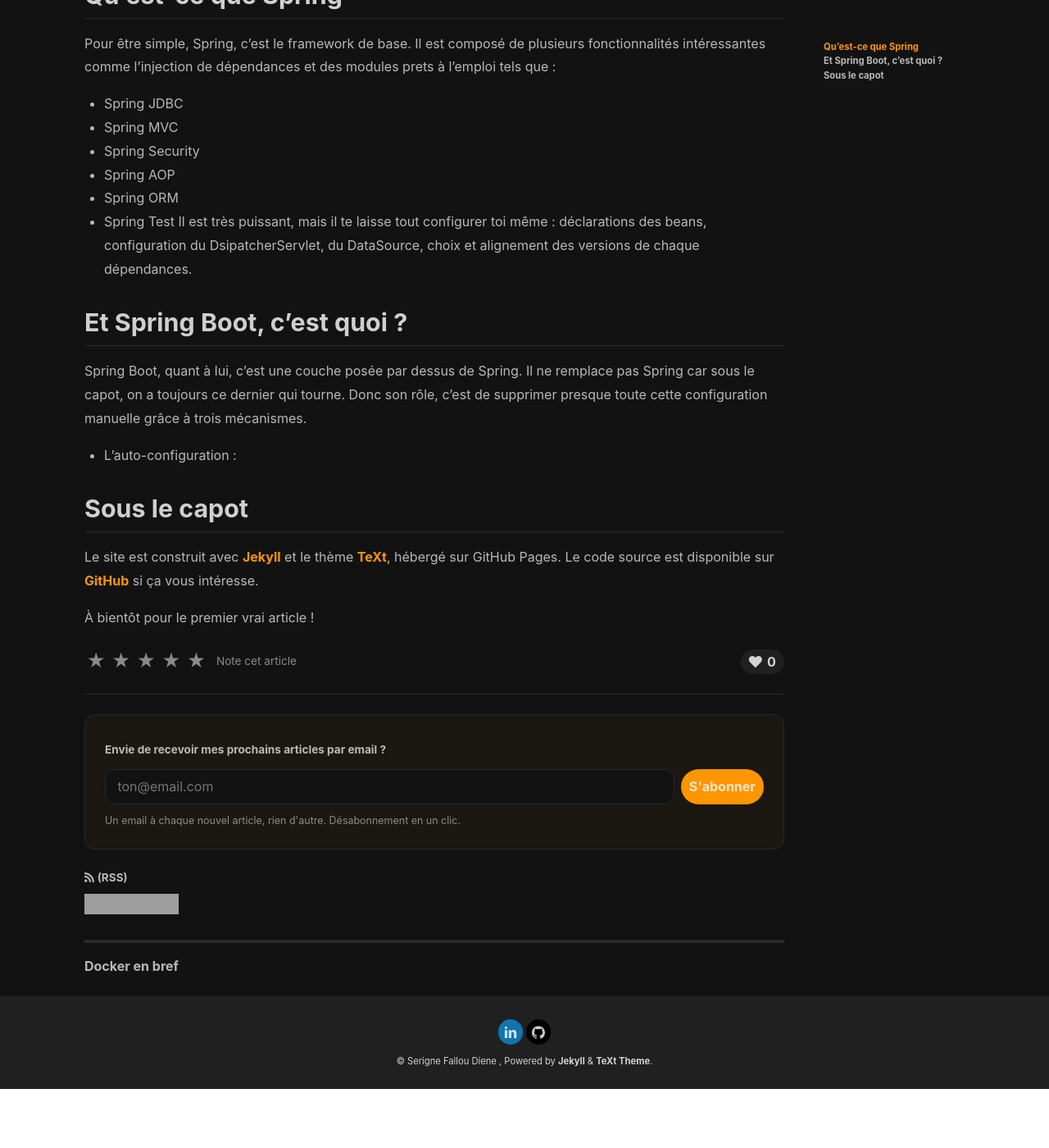
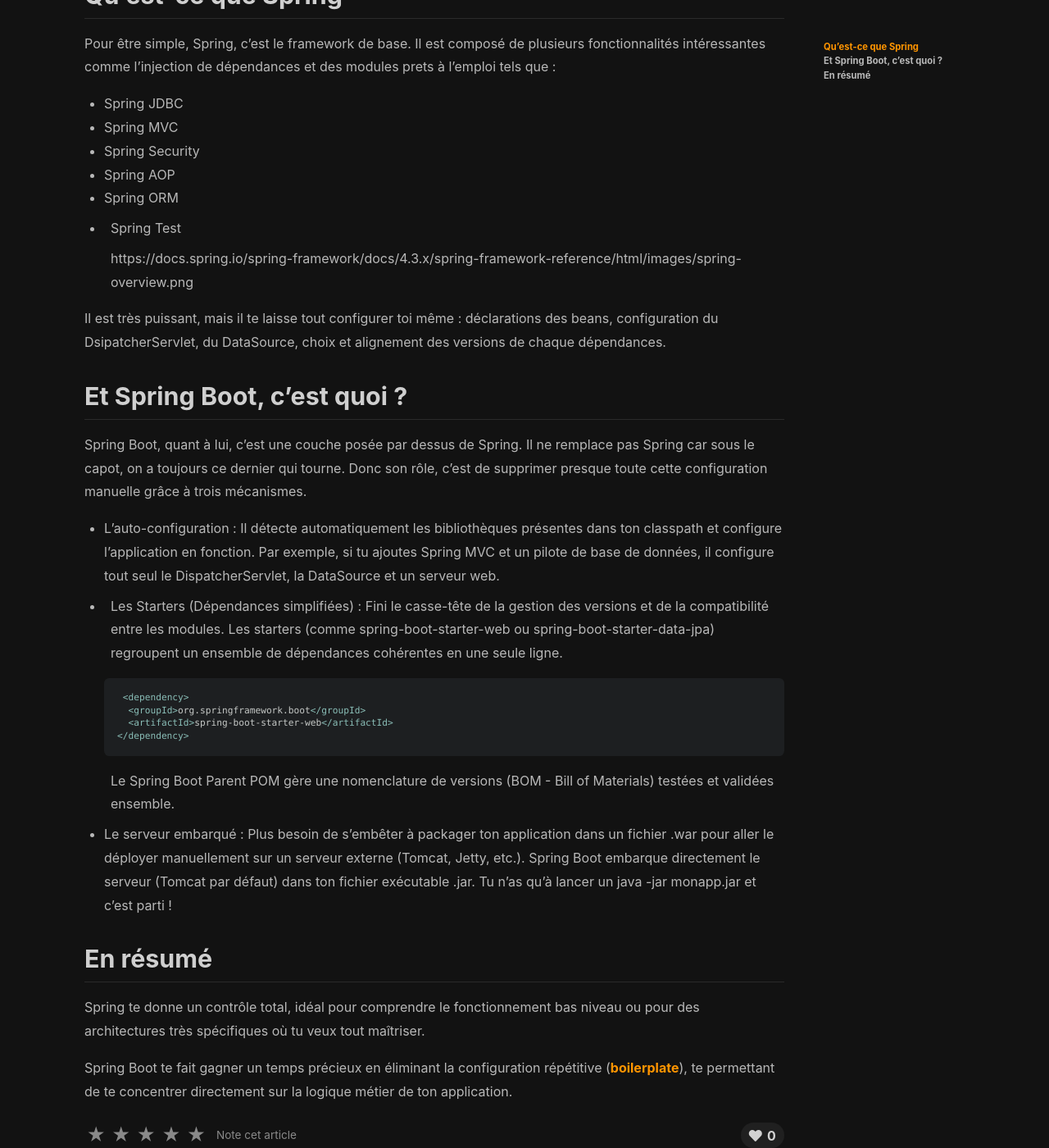
Before and after one commit to sfalloudiene/sfalloudiene.github.io, a Jekyll site: the page built from _posts/2026-09-23-Spring.md, in a window 1280 px wide and 1400 px high, scrolled down 759 px. Shown: the whole window at 82% size. Built offline with Jekyll 4.4.1, drawn with Linux system fonts in a browser that asks for light colours; nearby versions of some CDN libraries; comment, search, counter and statistics services are not loaded; before the commit the page ends 2087 px from its top, so only the background shows below that; some of the changed text lies outside the part shown; grey boxes are pictures that could not be loaded.

Commit message:
Revise Spring article with Spring Boot details
Updated the title and added additional explanations about Spring Boot features, including auto-configuration, starters, and embedded servers. Revised the summary to highlight the benefits of Spring Boot.

````diff
--- a/_posts/2026-09-23-Spring.md
+++ b/_posts/2026-09-23-Spring.md
@@ -1,5 +1,5 @@
 ---
-title: Spring pas SpringBoot :)
+title: Spring pas SpringBoot !!!
 tags: [Java, Spring]
 cover: /assets/images/spring.jpg
 image: /assets/images/spring.jpg
@@ -23,15 +23,29 @@
 - Spring AOP
 - Spring ORM
 - Spring Test
+
+  https://docs.spring.io/spring-framework/docs/4.3.x/spring-framework-reference/html/images/spring-overview.png
+
 Il est très puissant, mais il te laisse tout configurer toi même : déclarations des beans, configuration du DsipatcherServlet, du DataSource, choix et alignement des versions de chaque dépendances.
 
 ## Et Spring Boot, c'est quoi ?
 
 Spring Boot, quant à lui, c'est une couche posée par dessus de Spring. Il ne remplace pas Spring car sous le capot, on a toujours ce dernier qui tourne. Donc son rôle, c'est de supprimer presque toute cette configuration manuelle grâce à trois mécanismes.
-- L'auto-configuration :
+- L'auto-configuration : Il détecte automatiquement les bibliothèques présentes dans ton classpath et configure l'application en fonction. Par exemple, si tu ajoutes Spring MVC et un pilote de base de données, il configure tout seul le DispatcherServlet, la DataSource et un serveur web.
+- Les Starters (Dépendances simplifiées) : Fini le casse-tête de la gestion des versions et de la compatibilité entre les modules. Les starters (comme spring-boot-starter-web ou spring-boot-starter-data-jpa) regroupent un ensemble de dépendances cohérentes en une seule ligne.
 
-## Sous le capot
+  ```xml
+   <dependency>
+    <groupId>org.springframework.boot</groupId>
+    <artifactId>spring-boot-starter-web</artifactId>
+  </dependency>
+  ```
+  Le Spring Boot Parent POM gère une nomenclature de versions (BOM - Bill of Materials) testées et validées ensemble.
 
-Le site est construit avec [Jekyll](https://jekyllrb.com/) et le thème [TeXt](https://github.com/kitian616/jekyll-TeXt-theme), hébergé sur GitHub Pages. Le code source est disponible sur [GitHub](https://github.com/sfalloudiene/sfalloudiene.github.io) si ça vous intéresse.
+- Le serveur embarqué : Plus besoin de s'embêter à packager ton application dans un fichier .war pour aller le déployer manuellement sur un serveur externe (Tomcat, Jetty, etc.). Spring Boot embarque directement le serveur (Tomcat par défaut) dans ton fichier exécutable .jar. Tu n'as qu'à lancer un java -jar monapp.jar et c'est parti !
 
-À bientôt pour le premier vrai article !
+## En résumé
+
+Spring te donne un contrôle total, idéal pour comprendre le fonctionnement bas niveau ou pour des architectures très spécifiques où tu veux tout maîtriser.
+
+Spring Boot te fait gagner un temps précieux en éliminant la configuration répétitive ([boilerplate](https://www.baeldung.com/cs/boilerplate-code)), te permettant de te concentrer directement sur la logique métier de ton application.
````
